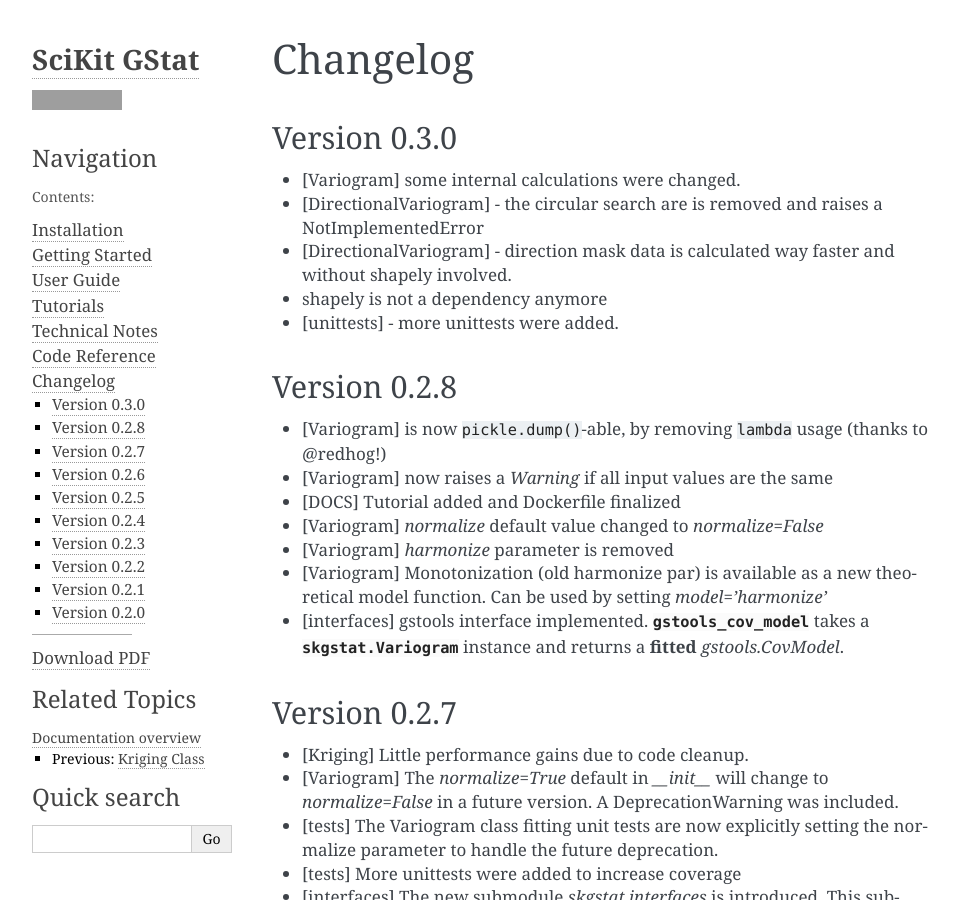
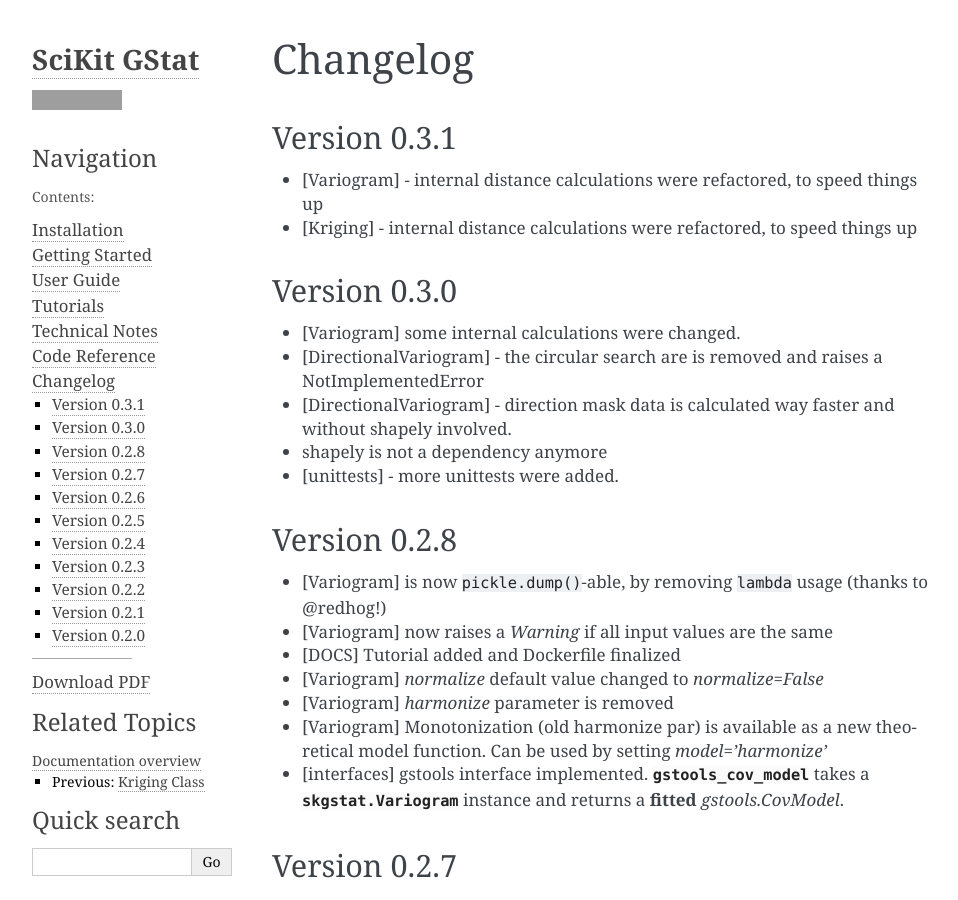
Before and after one commit to mmaelicke/scikit-gstat, a Sphinx documentation site: the page built from docs/changelog.rst, in a window 1280 px wide and 900 px high. Shown: the whole window, without its empty margins (148-1106 px from the left). Built offline with Sphinx 7.4.7, drawn with Linux system fonts in a browser that asks for light colours; pages that are not in the unit, such as notebooks, are missing from menus; grey boxes are pictures that could not be loaded.

Commit message:
added to changelog

```diff
--- a/docs/changelog.rst
+++ b/docs/changelog.rst
@@ -1,6 +1,12 @@
 =========
 Changelog
 =========
+
+Version 0.3.1
+=============
+
+- [Variogram] - internal distance calculations were refactored, to speed things up
+- [Kriging] - internal distance calculations were refactored, to speed things up
 
 Version 0.3.0
 =============
```
